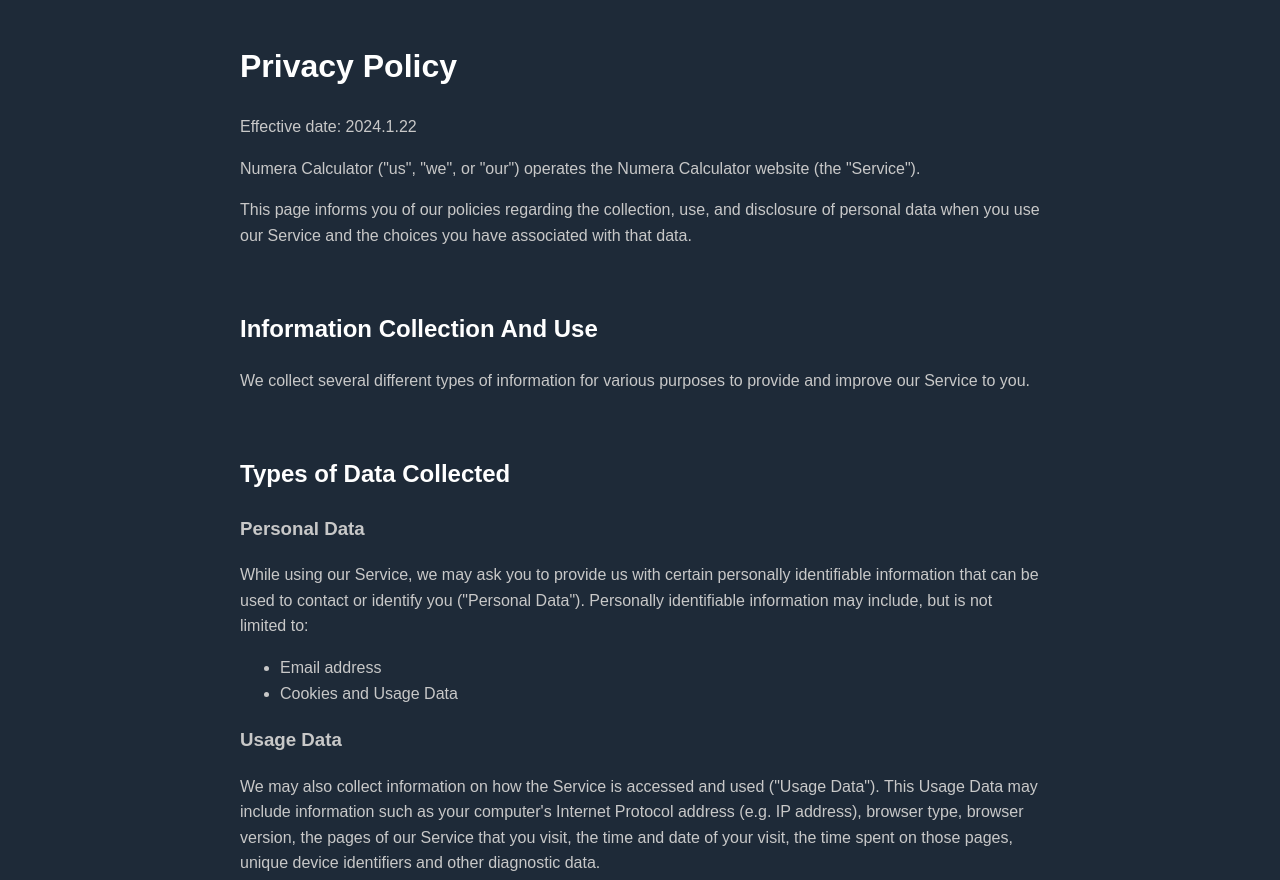
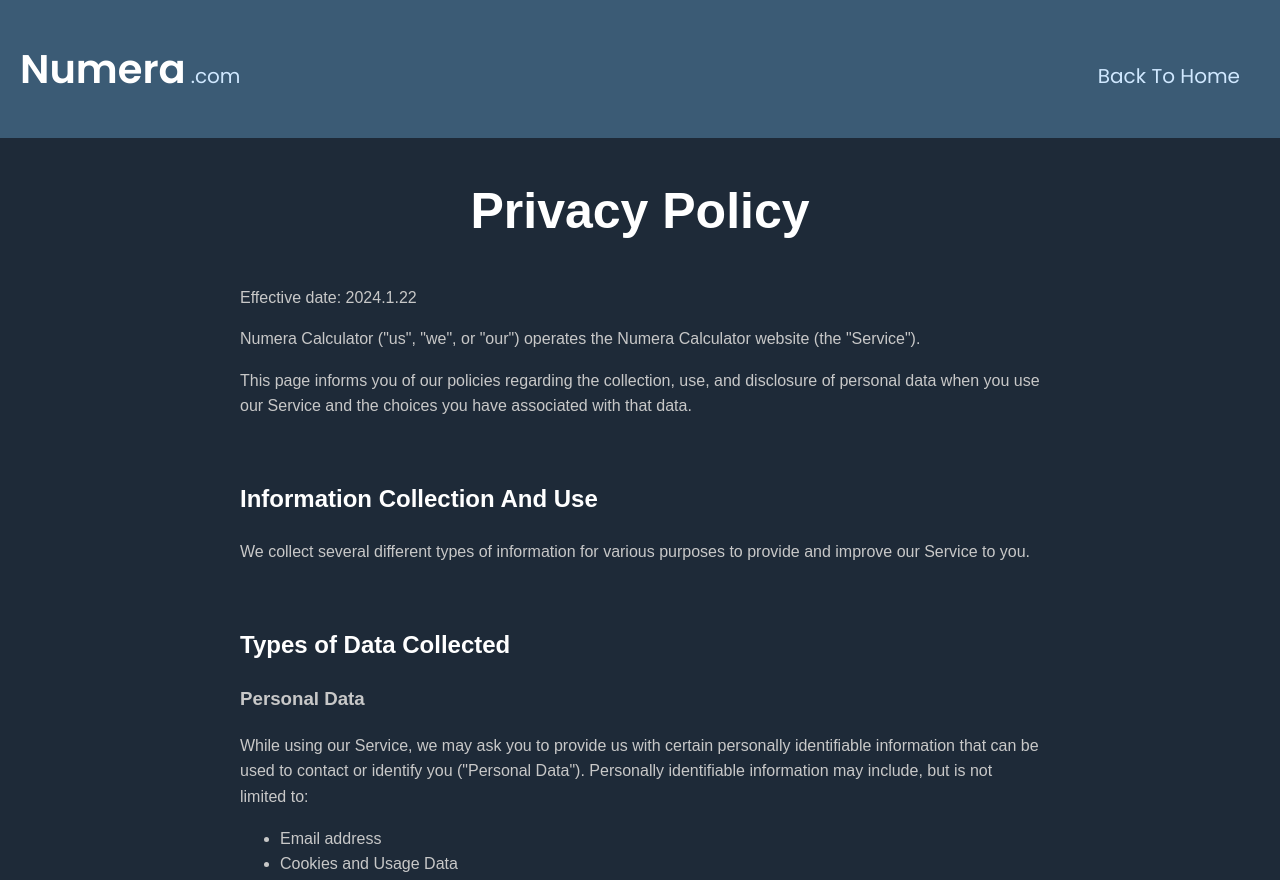
Before and after one commit to JLW-7/numera-calculator, a plain HTML site: page privacy-policy.html in a window 1280 px wide. Shown: the top 880 px of the page. Drawn offline with Linux system fonts and the light colour scheme.

Commit message:
final polishing

```diff
--- a/privacy-policy.html
+++ b/privacy-policy.html
@@ -3,6 +3,12 @@
 <head>
     <meta charset="UTF-8">
     <meta name="viewport" content="width=device-width, initial-scale=1.0">
+    <link href="https://fonts.googleapis.com/css2?family=Poppins:wght@400;600&display=swap" rel="stylesheet">
+    <link rel="apple-touch-icon" sizes="180x180" href="assets/numera-apple-touch-icon.png">
+    <link rel="icon" type="image/png" sizes="32x32" href="assets/numera-favicon-32x32.png">
+    <link rel="icon" type="image/png" sizes="16x16" href="assets/numera-favicon-16x16.png">
+    <link rel="icon" type="image/x-icon" href="assets/numera-favicon.ico">
+    <link rel="manifest" href="assets/numera-site.webmanifest">
     <title>Privacy Policy - Numera Calculator</title>
     <style>
         body {
@@ -12,12 +18,70 @@
             line-height: 1.6;
             background-color: #1e2a38;
             color: rgb(200, 200, 200);
+            padding: 0;
         }
+
+        header {
+            background-color: #3b5b75;
+            padding: 10px;
+            font-family: "Poppins";
+            display: flex;
+            justify-content: space-between;
+            align-items: baseline;
+        }
+
+        header h1 {
+            font-size: 2.5em;
+            color: #ffffff;
+            margin-left: 10px;
+        }
+
+
+        header p{
+            color: #d0e8ff;
+            font-size: 20px;
+            margin-right: 10px;
+        }
+
+        header a{
+            text-decoration: none;
+            font-size: 20px;
+            color: #d0e8ff;
+            margin-right: 30px;
+            position: relative;
+        }
+
+        header a::after {
+            content: '';
+            position: absolute;
+            width: 0;
+            height: 2px;
+            background-color: #ffffff;
+            left: 0;
+            bottom: -3px;
+            transition: width 0.3s ease;
+        }
+
+        header a:hover::after {
+            width: 100%;
+        }
+
+        .logo{
+            display: flex;
+            gap: 5px;
+            align-items: baseline;
+        }
+
         .container {
             max-width: 800px;
             margin: 0 auto;
         }
-        h1, h2 {
+        h1 {
+            text-align: center;
+            font-size: 50px;
+            color: white;
+        }
+        h2 {
             color: white;
         }
         li a {
@@ -44,6 +108,13 @@
     </style>
 </head>
 <body>
+    <header>
+        <div class="logo">
+            <h1>Numera</h1>
+            <p>.com</p>
+        </div>
+        <a href="index.html">Back To Home</a>
+    </header>
     <div class="container">
         <h1>Privacy Policy</h1>
         <p>Effective date: 2024.1.22</p>
--- a/script.js
+++ b/script.js
@@ -134,8 +134,8 @@ function convertLength() {
     const conversionRates = {
         meters: 0.001,
         kilometers: 1,
-        feet: 0.000621371,
-        miles: 3.28084
+        feet: 0.00328084,
+        miles: 0.621371
     };
     if (value && conversionRates[fromUnit] && conversionRates[toUnit]) {
         const result = (value * conversionRates[fromUnit]) / conversionRates[toUnit];
```
Also changed, not shown: about.html (+67 -0 lines), index.html (+16 -2 lines), assets/numera-android-chrome-192x192.png (added), assets/numera-android-chrome-512x512.png (added), assets/numera-apple-touch-icon.png (added), assets/numera-favicon-16x16.png (added), assets/numera-favicon-32x32.png (added), assets/numera-favicon.ico (added), assets/numera-site.webmanifest (added), 2 other files.
